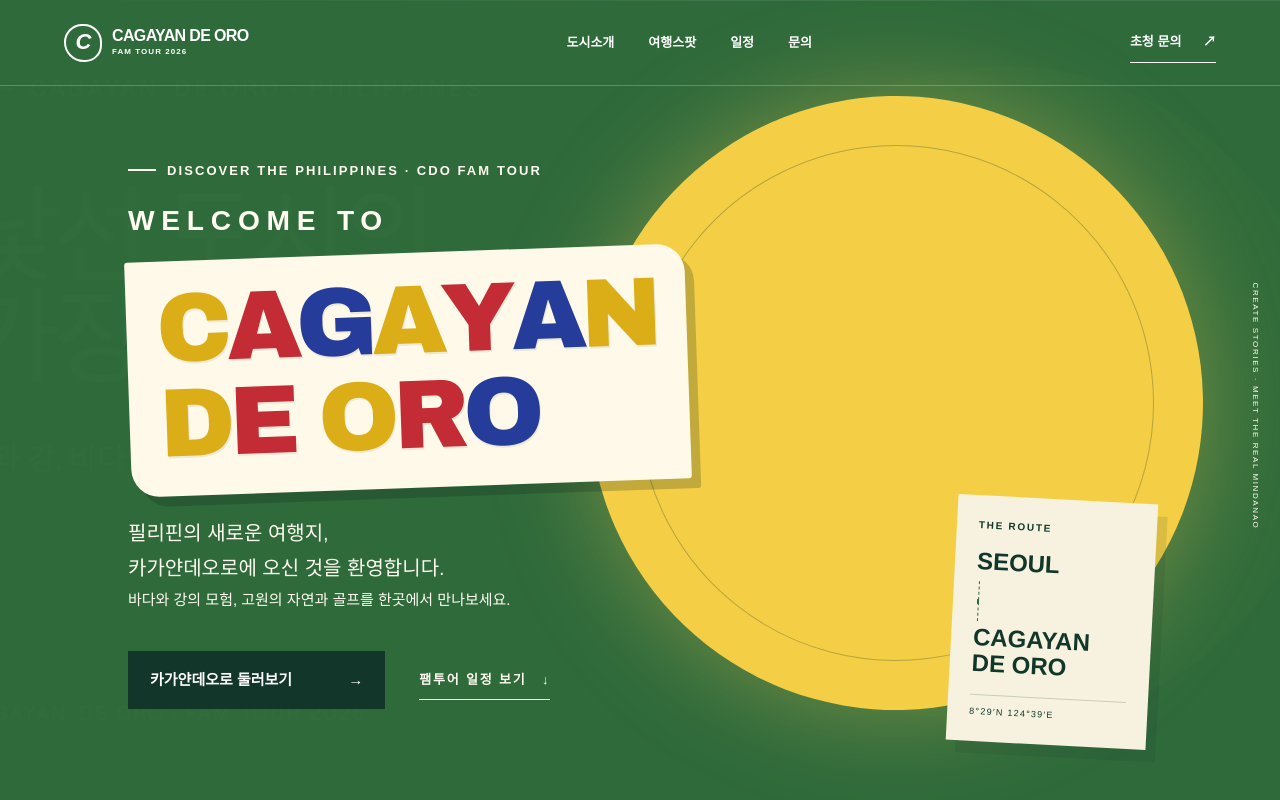
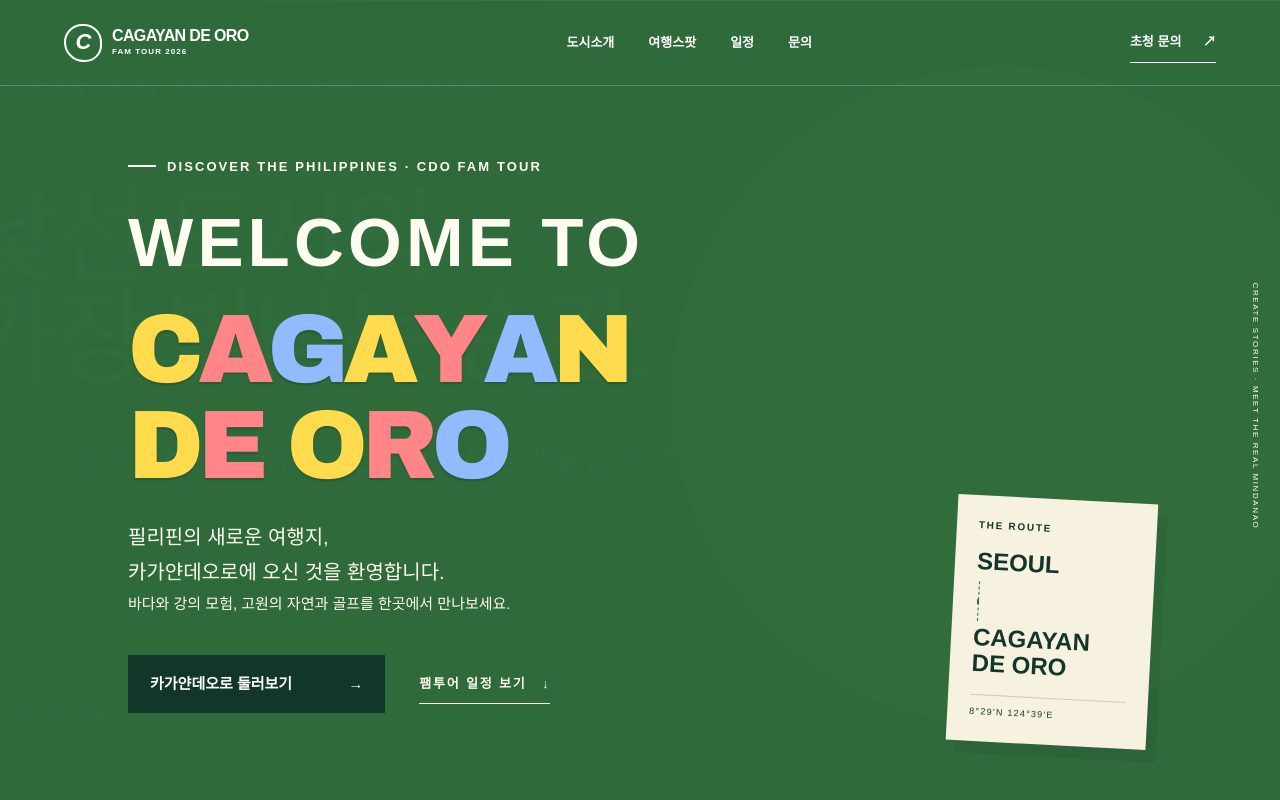
Before and after one commit to hellenqueen00-a11y/cagayandeoro, a Next.js app: page / in a window 1280 px wide. Shown: the top 800 px of the page. Built offline with nearby package versions, Linux system fonts and the light colour scheme.

Commit message:
Enlarge welcome headline and remove hero decorations

```diff
--- a/app/globals.css
+++ b/app/globals.css
@@ -25,13 +25,13 @@ h1 { margin: 26px 0 28px; font-size: clamp(64px, 8.2vw, 132px); line-height: .88
 h1 em, h2 em, .quote em { font-family: Georgia, serif; font-weight: 400; }
 .hero-description { font-size: 20px; line-height: 1.75; font-weight: 500; }
 .hero .welcome-title { margin: 28px 0; letter-spacing: -.055em; line-height: .95; }
-.welcome-label { display: block; margin-bottom: 18px; font-size: clamp(18px, 2.2vw, 30px); letter-spacing: .24em; font-weight: 700; }
-.welcome-wordmark { display: inline-block; padding: 22px 30px 25px; background: #fff9e9; border-radius: 3px 28px 3px 28px; box-shadow: 9px 10px 0 rgba(10,34,26,.22); transform: rotate(-2deg); }
+.welcome-label { display: block; margin-bottom: 24px; font-size: clamp(40px, 5.4vw, 78px); line-height: 1.1; letter-spacing: .06em; font-weight: 900; }
+.welcome-wordmark { display: inline-block; }
 .welcome-line { display: flex; font-family: "Arial Black", Arial, sans-serif; font-size: clamp(58px, 7.6vw, 112px); font-weight: 950; }
 .welcome-line + .welcome-line { margin-top: 3px; }
-.welcome-letter { color: #dbad16; text-shadow: 1px 2px 0 rgba(18,55,42,.08); }
-.welcome-letter:nth-child(3n + 2) { color: #c32c35; }
-.welcome-letter:nth-child(3n) { color: #263c9b; }
+.welcome-letter { color: #ffdb4d; text-shadow: 0 2px 2px rgba(0,0,0,.18); }
+.welcome-letter:nth-child(3n + 2) { color: #ff8589; }
+.welcome-letter:nth-child(3n) { color: #91baff; }
 .welcome-space { width: .25em; }
 .hero-subtitle { max-width: 560px; font-size: 15px; line-height: 1.8; word-break: keep-all; }
 .hero-actions { display: flex; align-items: center; gap: 34px; margin-top: 38px; }
@@ -252,4 +252,4 @@ footer h2 { font-size: clamp(46px, 5.5vw, 78px); margin-top: 25px; }
 
 @media (prefers-reduced-motion: reduce) { html { scroll-behavior: auto; } }
 
-@media (max-width: 800px) { .hero { height: auto; min-height: 100svh; padding-bottom: 240px; } .hero-copy { width: 100%; } .hero .eyebrow { font-size: 9px; letter-spacing: .1em; } .welcome-line { font-size: clamp(36px, 10.6vw, 80px); } .welcome-wordmark { padding: 18px 16px; } .hero-actions { flex-wrap: wrap; gap: 18px; } .hero .button { gap: 20px; } }
+@media (max-width: 800px) { .hero { height: auto; min-height: 100svh; padding-bottom: 240px; } .hero-copy { width: 100%; } .hero .eyebrow { font-size: 9px; letter-spacing: .1em; } .welcome-line { font-size: clamp(36px, 10.6vw, 80px); } .welcome-label { font-size: clamp(30px, 8vw, 58px); } .hero-actions { flex-wrap: wrap; gap: 18px; } .hero .button { gap: 20px; } }
--- a/app/page.tsx
+++ b/app/page.tsx
@@ -149,7 +149,6 @@ export default function Home() {
 
       <section className="hero" id="top">
         <Image className="hero-social-cover" src="/hero-share-2400.png" alt="" width={2400} height={1260} priority unoptimized aria-hidden="true" />
-        <div className="sun" aria-hidden="true" />
         <div className="hero-grid" aria-hidden="true" />
         <div className="hero-copy">
           <p className="eyebrow"><span /> DISCOVER THE PHILIPPINES · CDO FAM TOUR</p>
```
